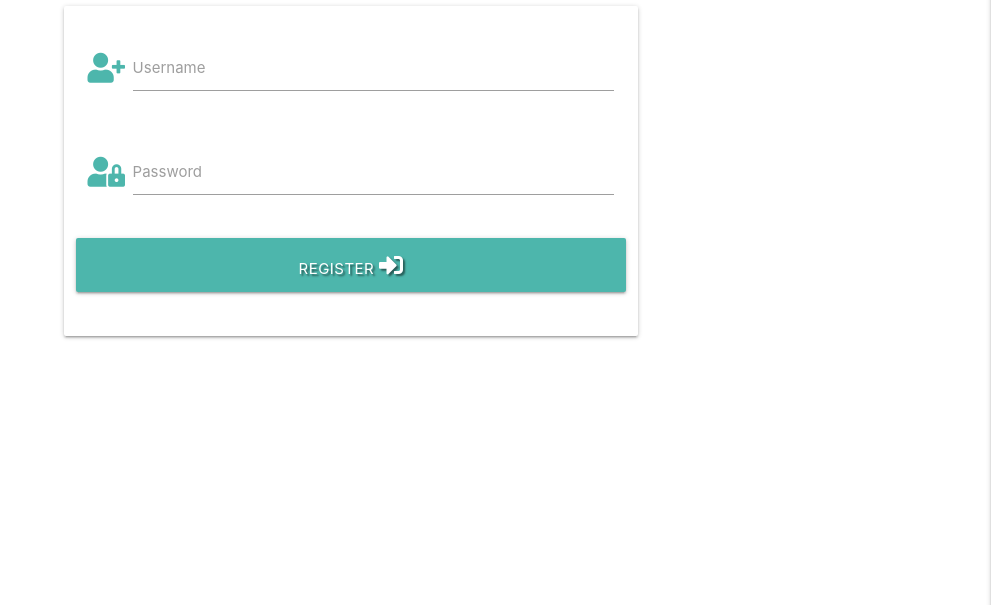
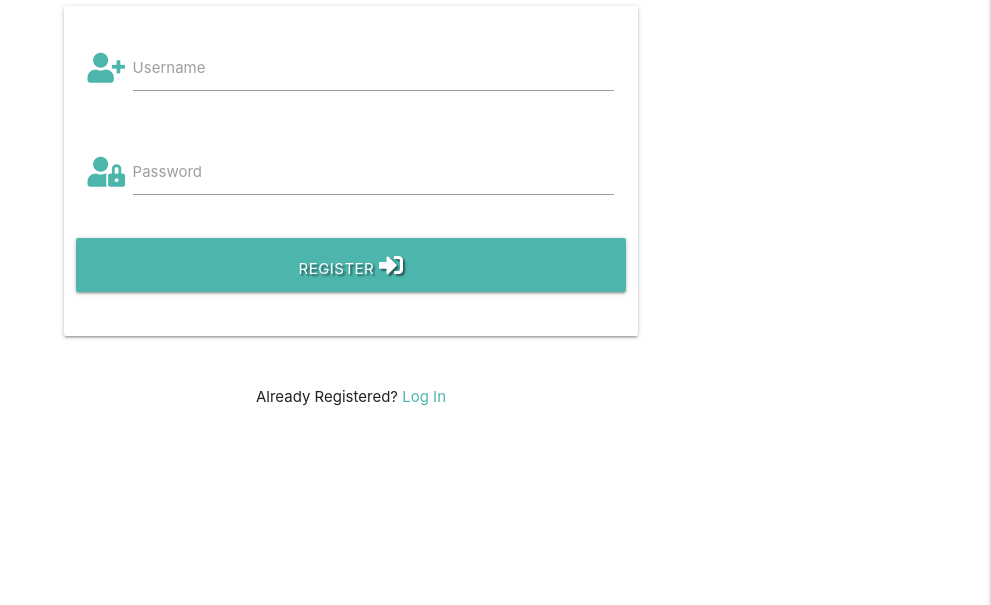
Before and after one commit to natalie-kate/task_manager, a Flask app: page /register in a window 1280 px wide. Shown: the part 160-765 px from the top of the page, without its empty margins (289-1280 px from the left). Run offline with Flask 2, Linux system fonts and the light colour scheme; some libraries are stand-ins or nearby versions.

Commit message:
Link to log in below form added

```diff
--- a/templates/register.html
+++ b/templates/register.html
@@ -40,4 +40,14 @@
        </form>
     </div>
 
+
+    <div class="row">
+        <div class="col s12">
+            <p class="center-align">
+                Already Registered?
+                <a href="{{ url_for('login') }}" class="teal-text text-lighten-2">Log In</a>
+            </p>
+        </div>
+    </div>
+
 {% endblock %}
```
Lines whose indentation alone changed are shown as unchanged.
